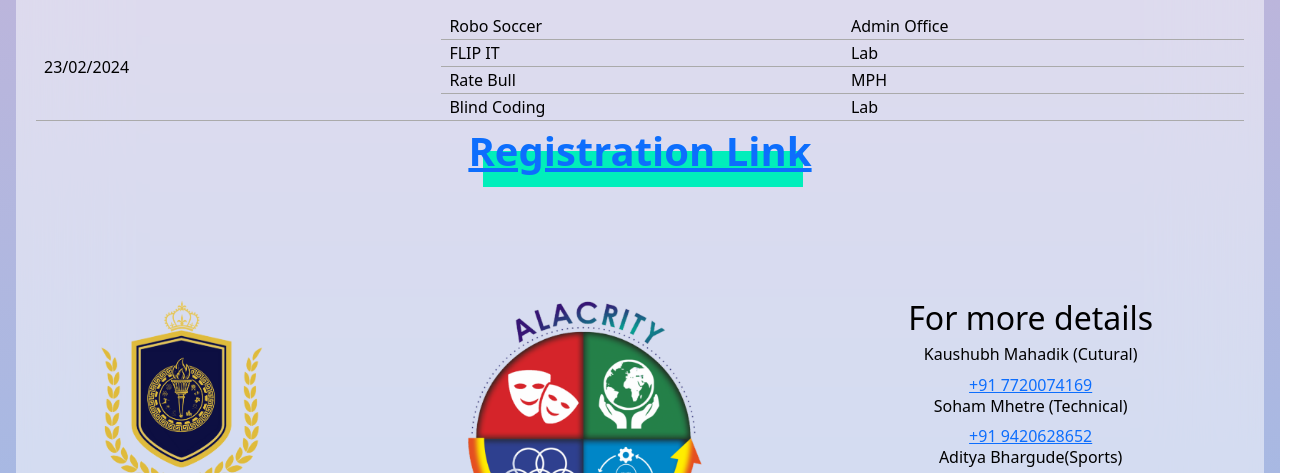
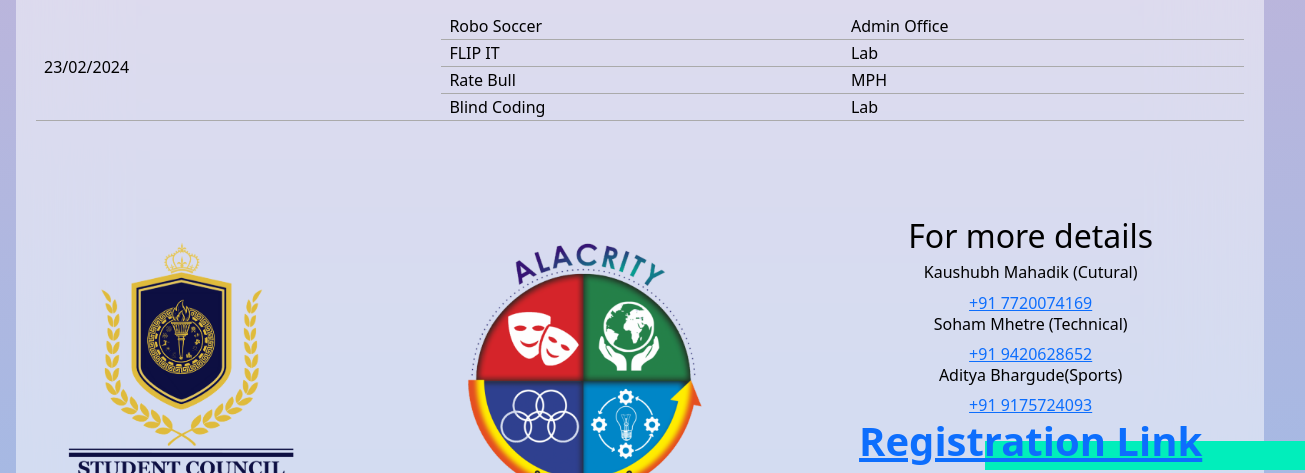
Before and after one commit to ioitmedia/Alacrity2024, a plain HTML site: page index.html in a window 1280 px wide. Shown: the part 2081-2554 px from the top of the page, 1305 px wide, since content can reach past the window. Drawn offline with nearby package versions, Linux system fonts and the light colour scheme; a script that the page names is missing; a small style sheet from the web is missing.

Commit message:
Update index.html

```diff
--- a/index.html
+++ b/index.html
@@ -364,8 +364,7 @@
 
 
               </table>
-              <p class="p" data-aos="fade-up"><a href="https://linktr.ee/techteamioit"><i
-                ></i>Registration Link</a></p>
+
 
             </div>
 
@@ -395,7 +394,8 @@
             <a href="tel:+919420628652">+91 9420628652</a>
             <h6>Aditya Bhargude(Sports)</h6>
             <a href="tel:+919175724093">+91 9175724093</a>
-
+           <h5><p class="p" data-aos="fade-up"><a href="https://linktr.ee/techteamioit"><i
+                ></i>Registration Link</a></p></h5>
             <h5 class="mt-4"><a href="https://chat.whatsapp.com/BxJYcKHkUU8HmUAvON7pQ8 "><i
                   class="fa-brands fa-whatsapp color-success"></i> Lets get updated</a></h5>
           </div>
```
